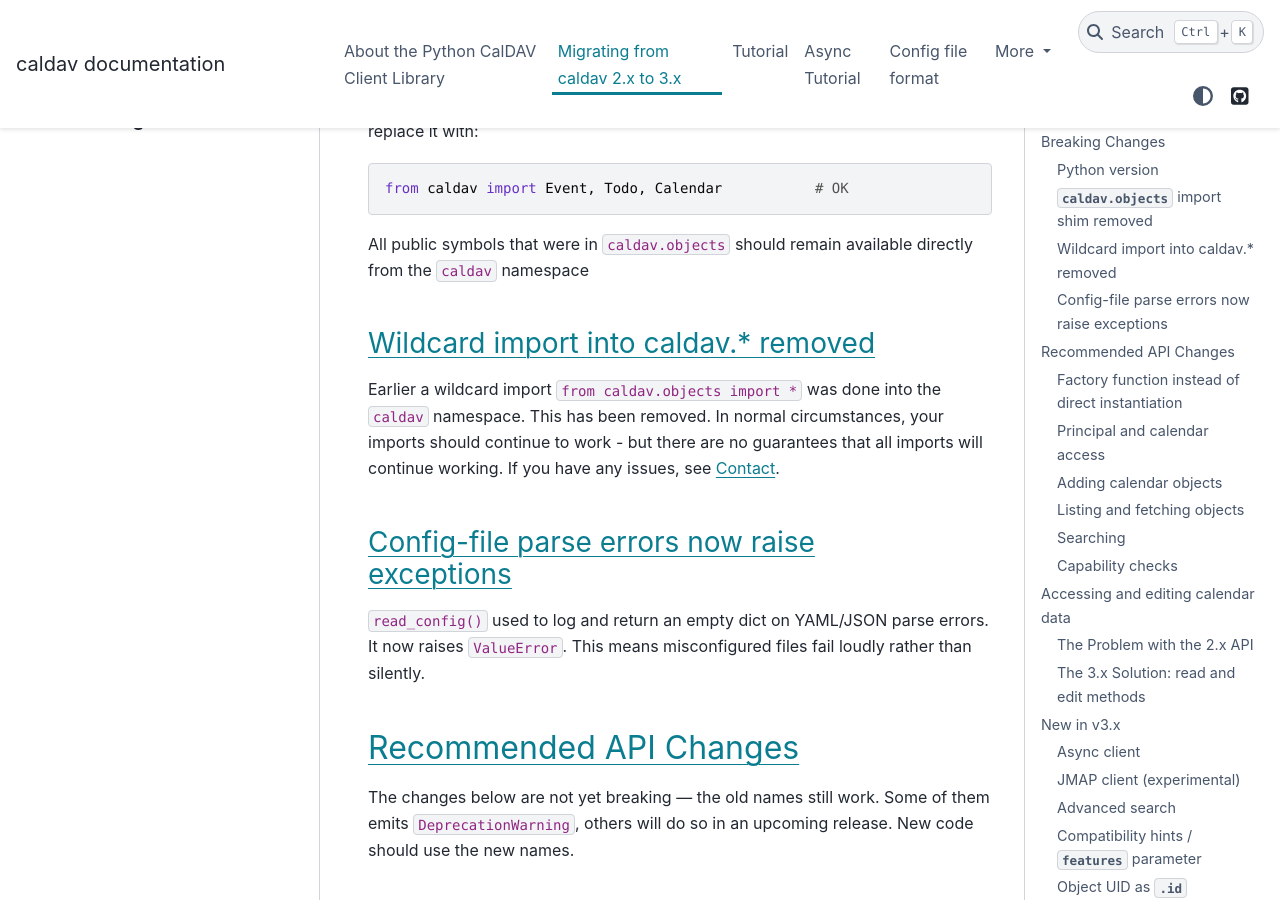
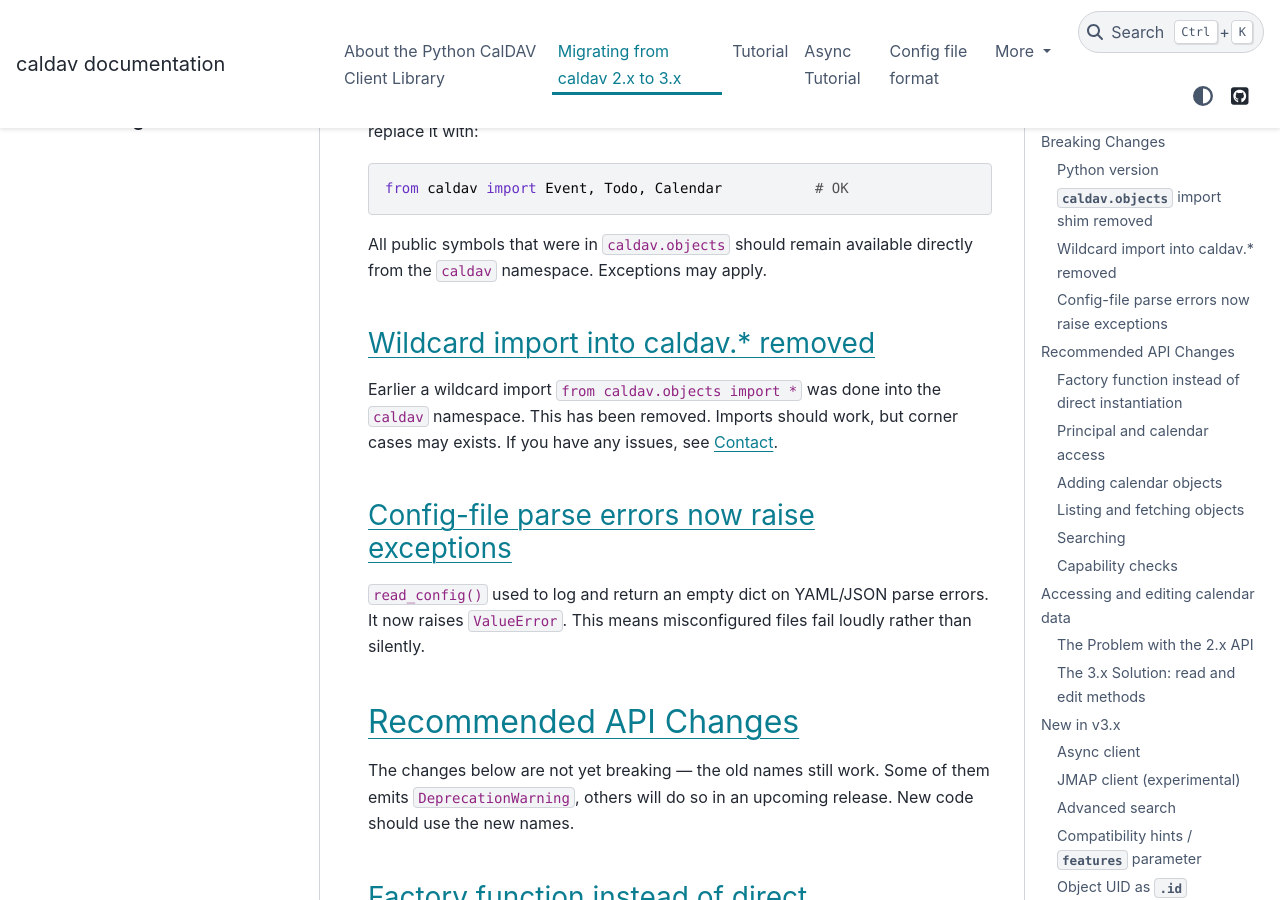
Before and after one commit to python-caldav/caldav, a Sphinx documentation site: the page built from docs/source/v3-migration.rst, in a window 1280 px wide and 900 px high, scrolled down 1523 px. Built offline with Sphinx 7.4.7 and the PyData theme 0.15.4, drawn with Linux system fonts in a browser that asks for light colours; pages that are not in the unit, such as notebooks, are missing from menus; the version number could not be read and is left out; some of the changed text lies outside the part shown.

```diff
--- a/docs/source/v3-migration.rst
+++ b/docs/source/v3-migration.rst
@@ -38,11 +38,11 @@ replace it with:
     from caldav import Event, Todo, Calendar           # OK
 
 All public symbols that were in ``caldav.objects`` should remain available directly
-from the ``caldav`` namespace
+from the ``caldav`` namespace.  Exceptions may apply.
 
 Wildcard import into caldav.* removed
 -------------------------------------
-Earlier a wildcard import ``from caldav.objects import *`` was done into the ``caldav`` namespace.  This has been removed.  In normal circumstances, your imports should continue to work - but there are no guarantees that all imports will continue working.  If you have any issues, see :doc:`contact`.
+Earlier a wildcard import ``from caldav.objects import *`` was done into the ``caldav`` namespace.  This has been removed.  Imports should work, but corner cases may exists.  If you have any issues, see :doc:`contact`.
 
 Config-file parse errors now raise exceptions
 ---------------------------------------------
```
Also changed, not shown: other parts of docs/source/v3-migration.rst (+1 -3 lines), 2 other files.
